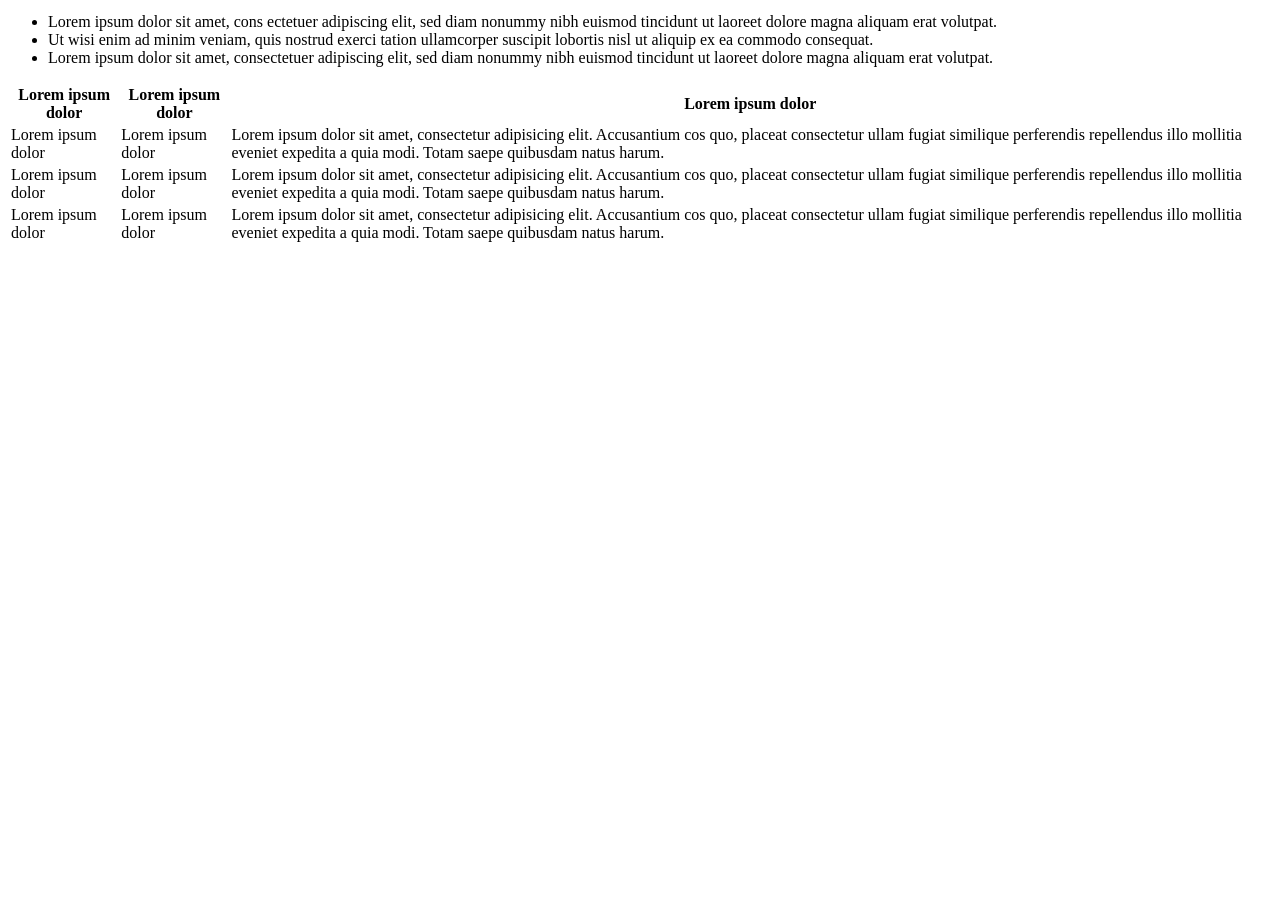
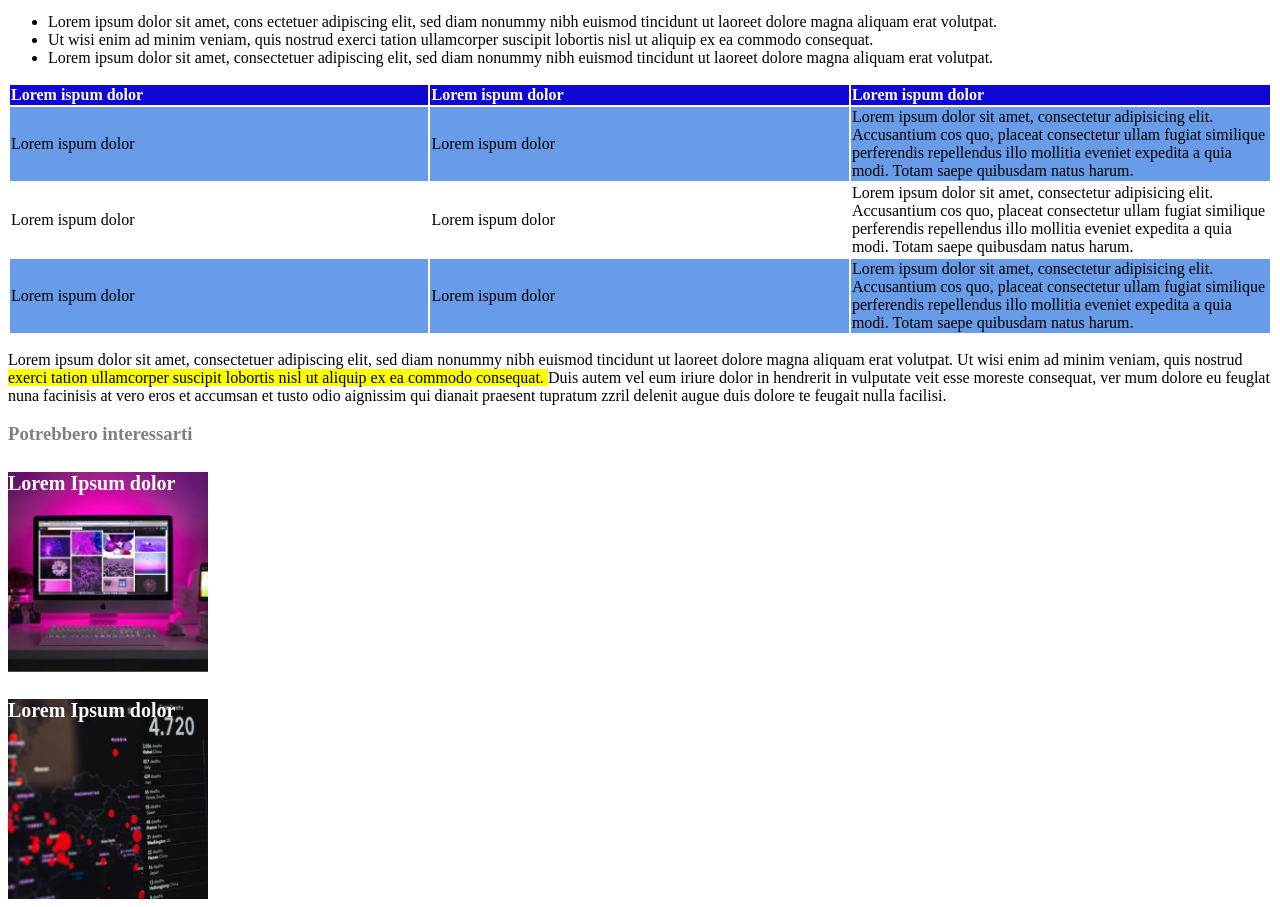
Before and after one commit to CappelliLeonardo/html-css-booleaner, a plain HTML site: page index.html in a window 1280 px wide. Shown: the part 805-1712 px from the top of the page. Before the commit the page ends 1058 px from the top, so only its background shows below. Drawn offline with Linux system fonts and the light colour scheme.

Commit message:
Esercizio completato con errori

```diff
--- a/index.html
+++ b/index.html
@@ -85,65 +85,64 @@
         <section>
 
             <table>
-
                 <thead>
-                    <tr class="prima-riga">
+                    <tr class="first-row">
                         <th>
-                            Lorem ipsum dolor
+                            Lorem ispum dolor
                         </th>
                         <th>
-                            Lorem ipsum dolor
+                            Lorem ispum dolor
                         </th>
                         <th>
-                            Lorem ipsum dolor
+                            Lorem ispum dolor
                         </th>
                     </tr>
                 </thead>
 
-                <tbody>
+                <tbody class="second-row">
                     <tr>
                         <td>
-                            Lorem ipsum dolor
-                        </td>
-
-                        <td>
-                            Lorem ipsum dolor
+                            Lorem ispum dolor
                         </td>
                         <td>
-                            Lorem ipsum dolor sit amet, consectetur adipisicing elit. Accusantium cos quo,
-                            placeat consectetur ullam fugiat similique perferendis repellendus illo mollitia
-                            eveniet expedita a quia modi. Totam saepe quibusdam natus harum.
+                            Lorem ispum dolor
+                        </td>
+                        <td>
+                            Lorem ipsum dolor sit amet, consectetur adipisicing elit. Accusantium cos quo, placeat consectetur ullam fugiat similique perferendis repellendus illo mollitia eveniet expedita a quia modi. Totam saepe quibusdam natus harum.
                         </td>
                     </tr>
+                </tbody>
 
+                <tbody class="third-row">
                     <tr>
                         <td>
-                            Lorem ipsum dolor
+                            Lorem ispum dolor
                         </td>
                         <td>
-                            Lorem ipsum dolor
+                            Lorem ispum dolor
                         </td>
                         <td>
-                            Lorem ipsum dolor sit amet, consectetur adipisicing elit. Accusantium cos quo,
-                            placeat consectetur ullam fugiat similique perferendis repellendus illo mollitia
-                            eveniet expedita a quia modi. Totam saepe quibusdam natus harum.
+                            Lorem ipsum dolor sit amet, consectetur adipisicing elit. Accusantium cos quo, placeat consectetur ullam fugiat similique perferendis repellendus illo mollitia eveniet expedita a quia modi. Totam saepe quibusdam natus harum.
                         </td>
+                    </tr>
+                </tbody>
 
+                <tbody class="second-row">
                     <tr>
                         <td>
-                            Lorem ipsum dolor
+                            Lorem ispum dolor
                         </td>
                         <td>
-                            Lorem ipsum dolor
+                            Lorem ispum dolor
                         </td>
                         <td>
-                            Lorem ipsum dolor sit amet, consectetur adipisicing elit. Accusantium cos quo,
-                            placeat consectetur ullam fugiat similique perferendis repellendus illo mollitia
-                            eveniet expedita a quia modi. Totam saepe quibusdam natus harum.
+                            Lorem ipsum dolor sit amet, consectetur adipisicing elit. Accusantium cos quo, placeat consectetur ullam fugiat similique perferendis repellendus illo mollitia eveniet expedita a quia modi. Totam saepe quibusdam natus harum.
                         </td>
                     </tr>
+                </tbody>
 
-                </tbody>
+
+
 
             </table>
 
@@ -153,8 +152,41 @@
         <!-- Inizio quinta sezione  -->
         <section>
 
+                <p>
+                    Lorem ipsum dolor sit amet, consectetuer adipiscing elit, sed diam nonummy nibh euismod tincidunt ut laoreet dolore magna aliquam erat volutpat. Ut wisi enim ad minim veniam, quis nostrud
+                    <span class="testo-in-evidenza">
+
+                        exerci tation ullamcorper suscipit lobortis nisl ut aliquip ex ea commodo consequat.
+
+                    </span>
+                    Duis autem vel eum iriure dolor in hendrerit in vulputate veit esse moreste consequat, ver mum dolore eu feuglat nuna facinisis at vero eros et accumsan et tusto odio aignissim qui dianait praesent tupratum zzril delenit augue duis dolore te feugait nulla facilisi.
+
+                </p>
+
         </section>
         <!-- Fine quinta sezione  -->
+
+        <!-- Inizio sesta sessione -->
+        <section>
+            <h3 class="suggerimenti">
+                Potrebbero interessarti
+            </h3>
+
+            <div class="suggerimento1">
+                <h4 id="suggerimento-bianco">
+                    Lorem Ipsum dolor
+                </h4>
+            </div>
+
+            <div class="suggerimento2">
+                <h4 id="suggerimento-bianco">
+                    Lorem Ipsum dolor
+                </h4>
+            </div>
+
+
+
+        </section>
 
     </main>
     <!-- Fine Main -->
--- a/style.css
+++ b/style.css
@@ -4,7 +4,7 @@
 .header{
     background-image: url('img/pattern.png');
     background-color: rgb(56, 169, 221);
-    background-size: contain;
+    background-size: 15%;
     width: 100%;
 }
 
@@ -14,9 +14,11 @@
 #infotitolo{
     color: gray;
 }
+
 #testoblu{
     color: rgb(56, 169, 221);
 }
+
 #datascrittura{
     font-size: 12px;
 }
@@ -24,3 +26,48 @@
 .testo-in-evidenza{
     background-color: yellow;
 }
+
+th{
+    width: 33vw;
+    text-align: left;
+    color: white;
+}
+
+.first-row{
+    background-color: rgb(17, 7, 212);
+
+}
+
+.second-row{
+    background-color: rgb(105, 156, 232) ;
+}
+
+.third-row{
+    background-color: white;
+}
+
+.suggerimenti{
+    color: gray;
+}
+
+.suggerimento1{
+    background-image: url(img/monitor.jpg);
+    height: 200px;
+    width: 200px;
+    background-position: center;
+    background-size: cover;
+}
+
+.suggerimento2{
+    background-image: url(img/graph.jpg);
+    height: 200px;
+    width: 200px;
+    background-position: center;
+    background-size: cover;
+}
+
+
+#suggerimento-bianco{
+    color: white;
+    font-size: 20px;
+}
```
